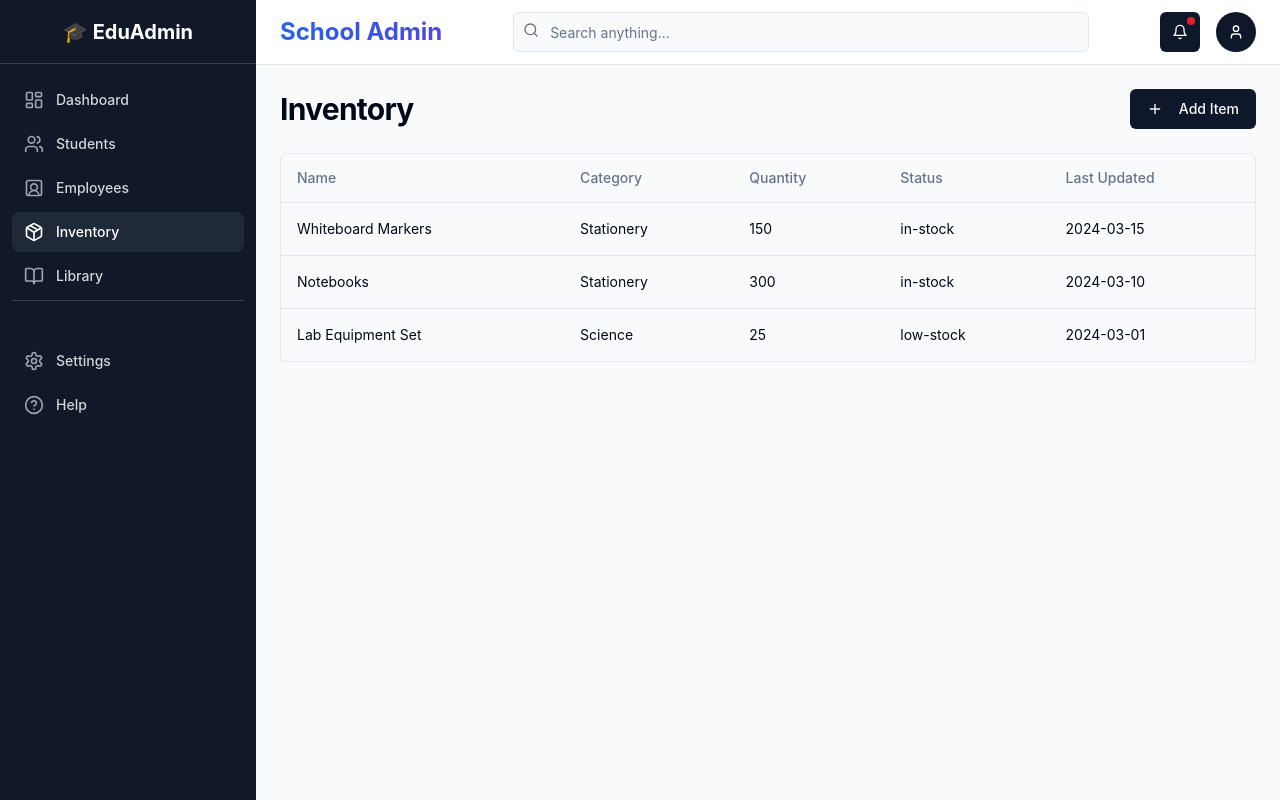
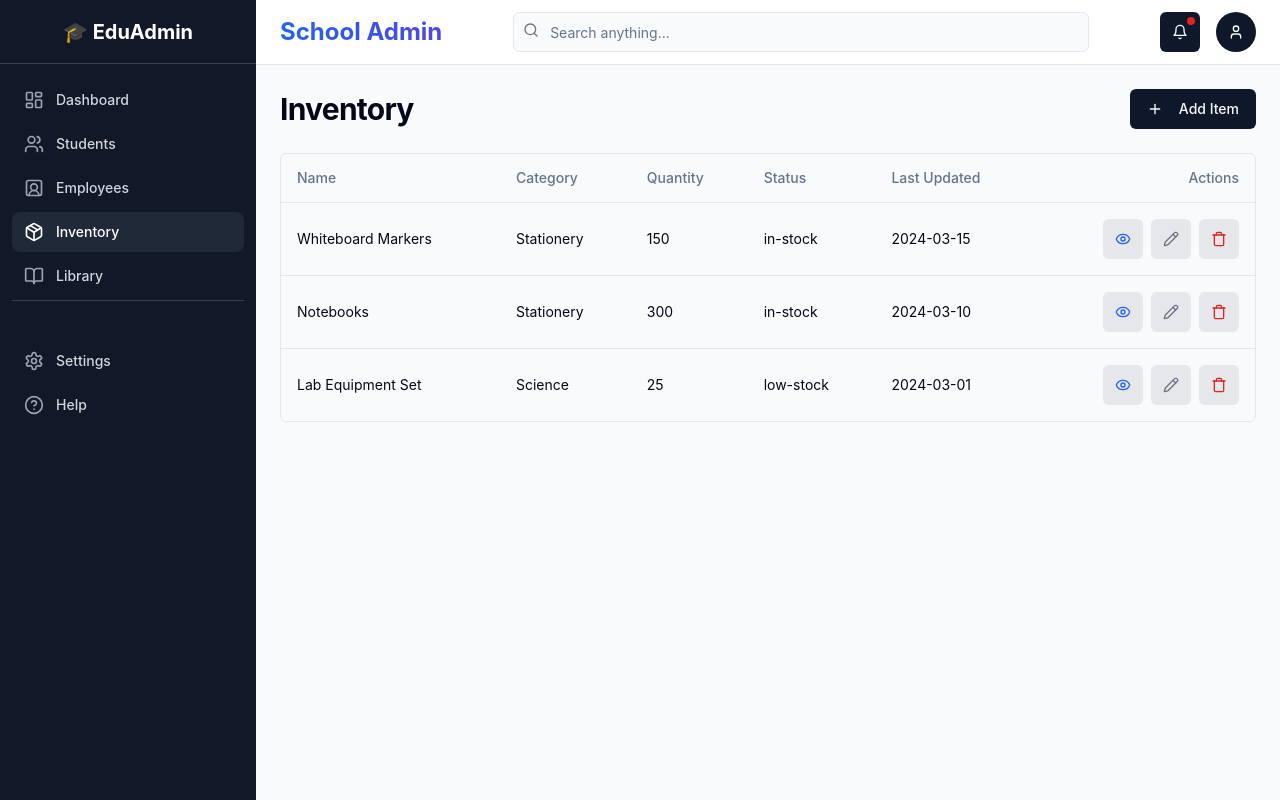
Before and after one commit to Navin-2001/Modular-Dashboard-UI-Template, a React (Vite) app: page /inventory in a window 1280 px wide. Built offline with nearby package versions, Linux system fonts and the light colour scheme.

Commit message:
update to the inventory
add to the button

```diff
--- a/src/pages/inventory.jsx
+++ b/src/pages/inventory.jsx
@@ -7,10 +7,34 @@ import {
   TableRow,
 } from '@/components/ui/table';
 import { Button } from '@/components/ui/button';
-import { Plus } from 'lucide-react';
+import { Plus, Eye, Trash, Pencil } from 'lucide-react';
 import { mockInventory } from '@/lib/mock-data';
 
 export function Inventory() {
+  // Handle viewing an item
+  const handleViewItem = (itemId) => {
+    const item = mockInventory.find((item) => item.id === itemId);
+    if (item) {
+      console.log("Viewing item:", item);
+      // You can open a modal or navigate to a detailed view here
+    }
+  };
+
+  // Handle deleting an item
+  const handleDeleteItem = (itemId) => {
+    console.log("Deleting item with ID:", itemId);
+    // Implement delete functionality here
+  };
+
+  // Handle editing an item
+  const handleEditItem = (itemId) => {
+    const item = mockInventory.find((item) => item.id === itemId);
+    if (item) {
+      console.log("Editing item:", item);
+      // Open a modal or form for editing
+    }
+  };
+
   return (
     <div className="space-y-6">
       <div className="flex items-center justify-between">
@@ -29,6 +53,7 @@ export function Inventory() {
               <TableHead>Quantity</TableHead>
               <TableHead>Status</TableHead>
               <TableHead>Last Updated</TableHead>
+              <TableHead className="text-right">Actions</TableHead> {/* New Action Column */}
             </TableRow>
           </TableHeader>
           <TableBody>
@@ -39,6 +64,36 @@ export function Inventory() {
                 <TableCell>{item.quantity}</TableCell>
                 <TableCell>{item.status}</TableCell>
                 <TableCell>{item.lastUpdated}</TableCell>
+                <TableCell className="text-right">
+                  <div className="flex justify-end space-x-2">
+                    {/* View Button */}
+                    <Button
+                      variant="ghost"
+                      size="icon"
+                      onClick={() => handleViewItem(item.id)}
+                    >
+                      <Eye className="h-4 w-4 text-blue-600" />
+                    </Button>
+
+                    {/* Edit Button */}
+                    <Button
+                      variant="ghost"
+                      size="icon"
+                      onClick={() => handleEditItem(item.id)}
+                    >
+                      <Pencil className="h-4 w-4 text-gray-500" />
+                    </Button>
+
+                    {/* Delete Button */}
+                    <Button
+                      variant="ghost"
+                      size="icon"
+                      onClick={() => handleDeleteItem(item.id)}
+                    >
+                      <Trash className="h-4 w-4 text-red-600" />
+                    </Button>
+                  </div>
+                </TableCell>
               </TableRow>
             ))}
           </TableBody>
```
